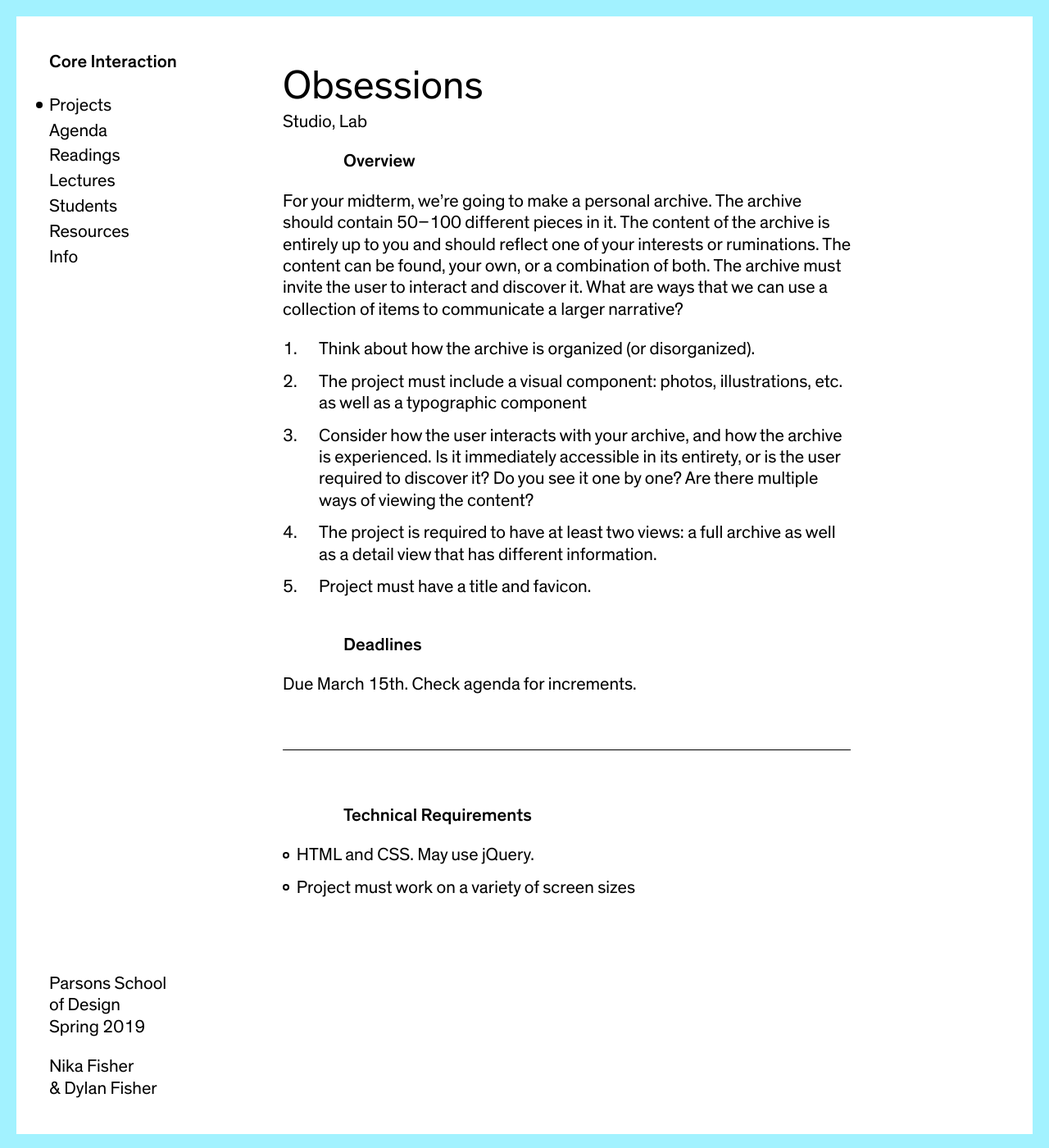
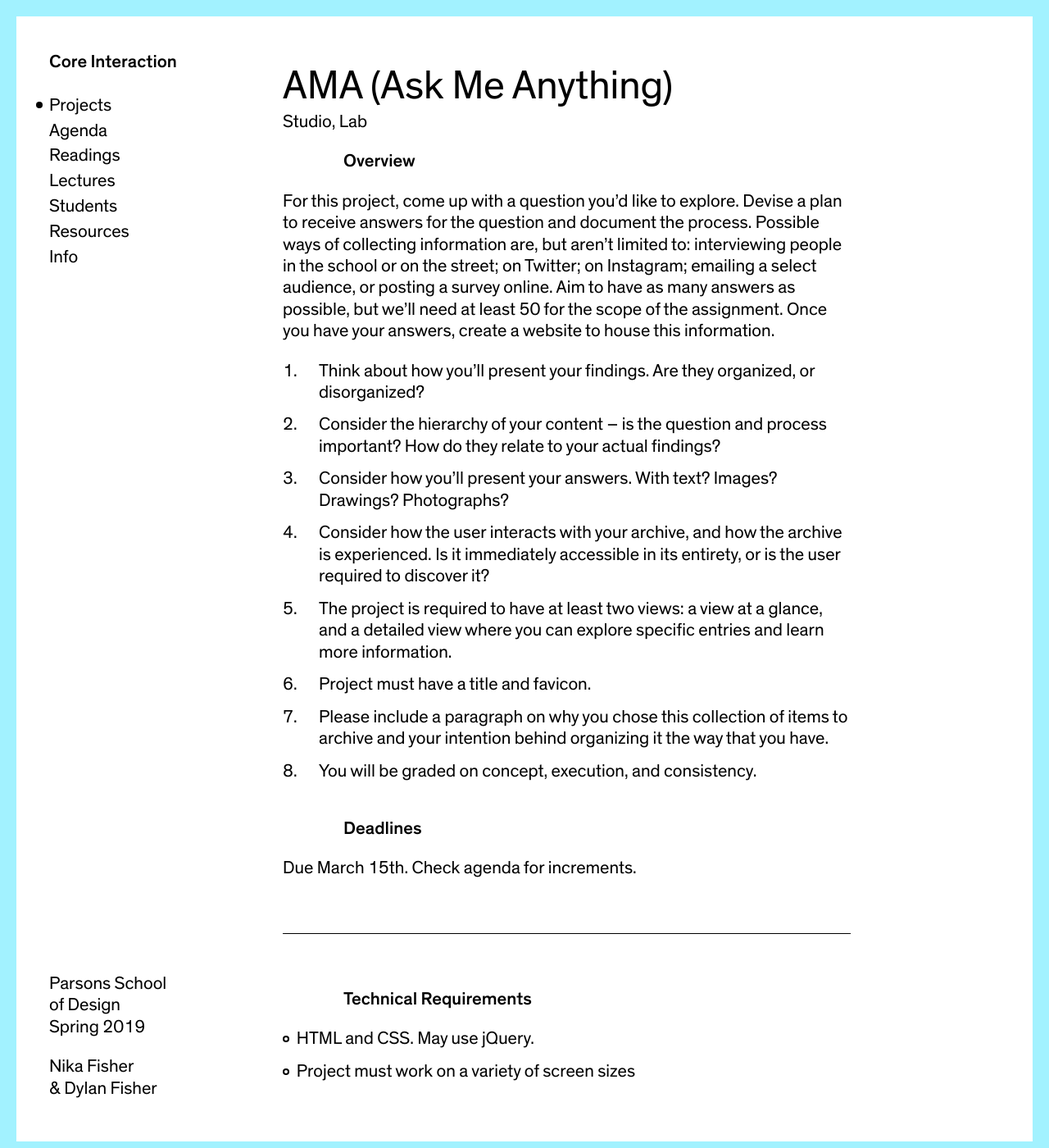
Before and after one commit to dylanfisher/ci19, a Jekyll site: the page built from _projects/obsessions.md, in a window 1280 px wide and 1400 px high. Shown: the whole window at 82% size. Built offline with Jekyll 4.4.1, drawn with Linux system fonts in a browser that asks for light colours.

Commit message:
Replace Midterm

```diff
--- a/_projects/obsessions.md
+++ b/_projects/obsessions.md
@@ -1,5 +1,5 @@
 ---
-title:            Obsessions
+title:            AMA (Ask Me Anything)
 date:             2019-01-21 00:00:00 -0500
 index:            3
 categories:       Studio Lab
@@ -8,14 +8,16 @@ categories:       Studio Lab
 
 ### Overview
 
-For your midterm, we’re going to make a personal archive. The archive should contain 50–100 different pieces in it. The content of the archive is entirely up to you and should reflect one of your interests or ruminations. The content can be found, your own, or a combination of both. The archive must invite the user to interact and discover it. What are ways that we can use a collection of items to communicate a larger narrative?
+For this project, come up with a question you’d like to explore. Devise a plan to receive answers for the question and document the process. Possible ways of collecting information are, but aren’t limited to: interviewing people in the school or on the street; on Twitter; on Instagram; emailing a select audience, or posting a survey online. Aim to have as many answers as possible, but we’ll need at least 50 for the scope of the assignment. Once you have your answers, create a website to house this information.
 
-
-1. Think about how the archive is organized (or disorganized).
-2. The project must include a visual component: photos, illustrations, etc. as well as a typographic component
-3. Consider how the user interacts with your archive, and how the archive is experienced. Is it immediately accessible in its entirety, or is the user required to discover it? Do you see it one by one? Are there multiple ways of viewing the content?
-4. The project is required to have at least two views: a full archive as well as a detail view that has different information.
-5. Project must have a title and favicon.
+1. Think about how you’ll present your findings. Are they organized, or disorganized?
+2. Consider the hierarchy of your content – is the question and process important? How do they relate to your actual findings?
+3. Consider how you’ll present your answers. With text? Images? Drawings? Photographs?
+4. Consider how the user interacts with your archive, and how the archive is experienced. Is it immediately accessible in its entirety, or is the user required to discover it?
+5. The project is required to have at least two views: a view at a glance, and a detailed view where you can explore specific entries and learn more information.
+6. Project must have a title and favicon.
+7. Please include a paragraph on why you chose this collection of items to archive and your intention behind organizing it the way that you have.
+8. You will be graded on concept, execution, and consistency.
 
 ### Deadlines
 
```
